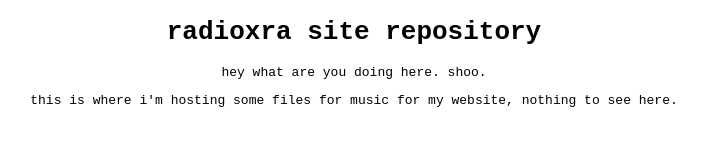
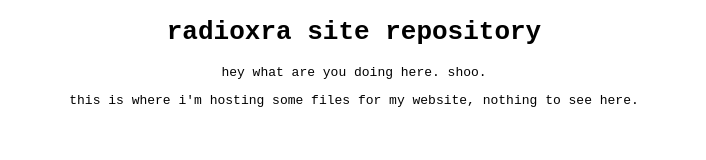
Before and after one commit to radioxra/radioxra.github.io, a plain HTML site: page index.html in a window 1280 px wide. Shown: the whole page, without its empty margins (286-992 px from the left). Drawn offline with Linux system fonts and the light colour scheme.

Commit message:
Update index.html

```diff
--- a/index.html
+++ b/index.html
@@ -13,7 +13,7 @@
     </style>
     <h1>radioxra site repository</h1>
     <p>hey what are you doing here. shoo.</p>
-    <p>this is where i'm hosting some files for music for my website, nothing to see here.</p>
+    <p>this is where i'm hosting some files for my website, nothing to see here.</p>
 </body>
 
 </html>
```
